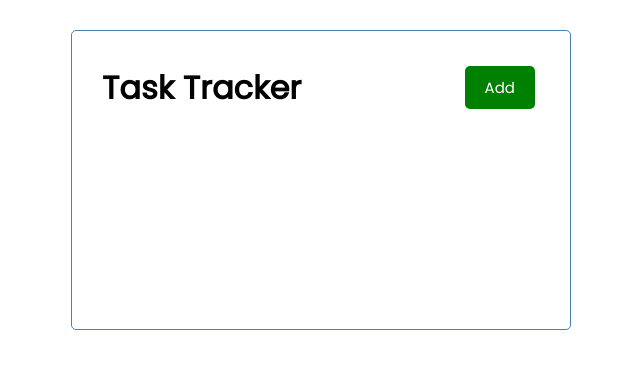
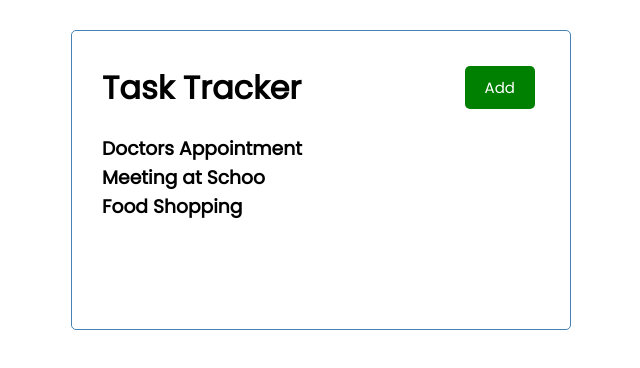
Before and after one commit to jamestheengineer/webdev-playground, a React (Create React App) app in the folder react-traversy/react-task-tracker/: page / in a window 1280 px wide. Shown: the top 368 px of the page, without its empty margins (319-959 px from the left). Built offline with nearby package versions, Linux system fonts and the light colour scheme.

Commit message:
Adding some tasks

```diff
--- a/react-traversy/react-task-tracker/src/App.js
+++ b/react-traversy/react-task-tracker/src/App.js
@@ -1,9 +1,11 @@
 import Header from './components/Header'
+import Tasks from './components/Tasks'
 
 function App() {
   return (
     <div className='container'>
      <Header />
+     <Tasks />
     </div>
   );
 }
--- a/react-traversy/react-task-tracker/src/components/Tasks.js
+++ b/react-traversy/react-task-tracker/src/components/Tasks.js
@@ -6,13 +6,13 @@
         reminder: true,
     },
     {
-        id: 1,
+        id: 2,
         text: 'Meeting at Schoo',
         day: 'Feb 6th at 1:30pm',
         reminder: true,
     },
     {
-        id: 1,
+        id: 3,
         text: 'Food Shopping',
         day: 'Feb 7th at 2:30pm',
         reminder: false,
@@ -22,9 +22,11 @@
 
 const Tasks = () => {
     return (
-        <div>
-
-        </div>
+        <>
+          {tasks.map((task) => (
+              <h3 key={task.id}>{task.text}</h3>
+          ))}
+        </>
     )
 }
 
```
